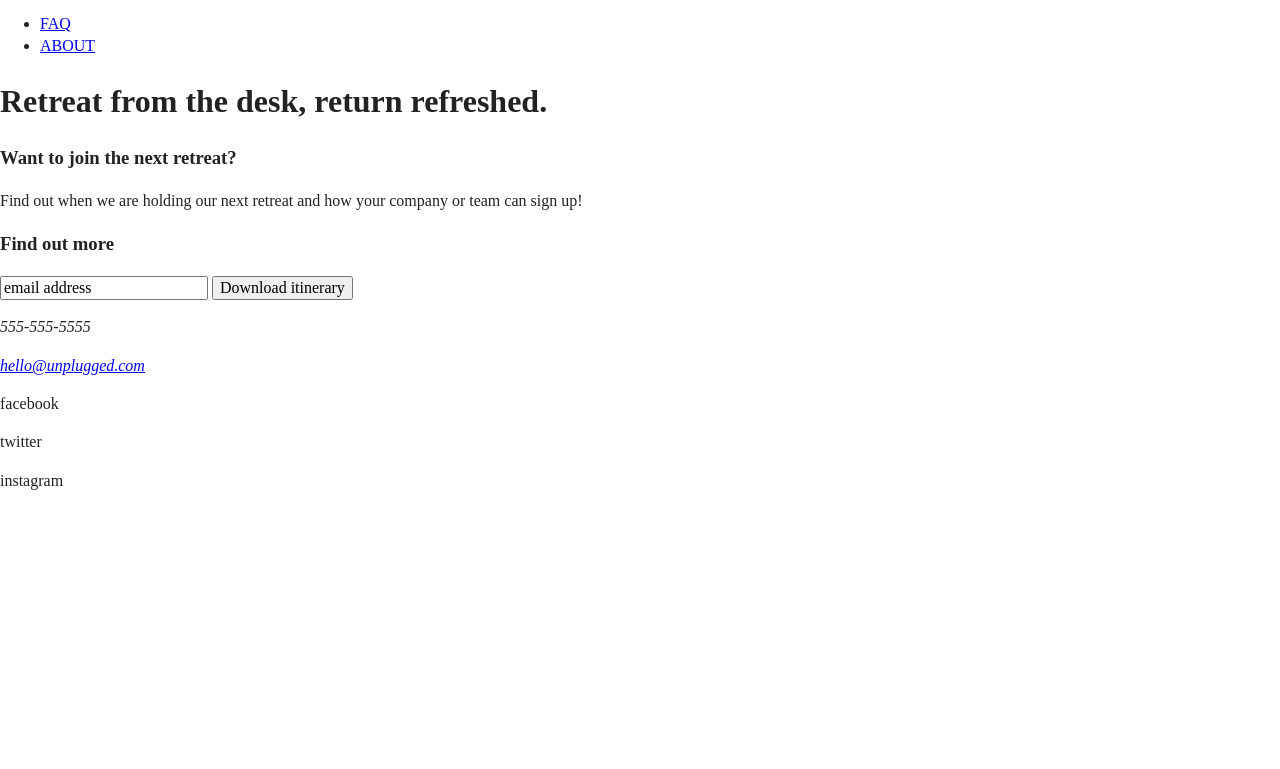
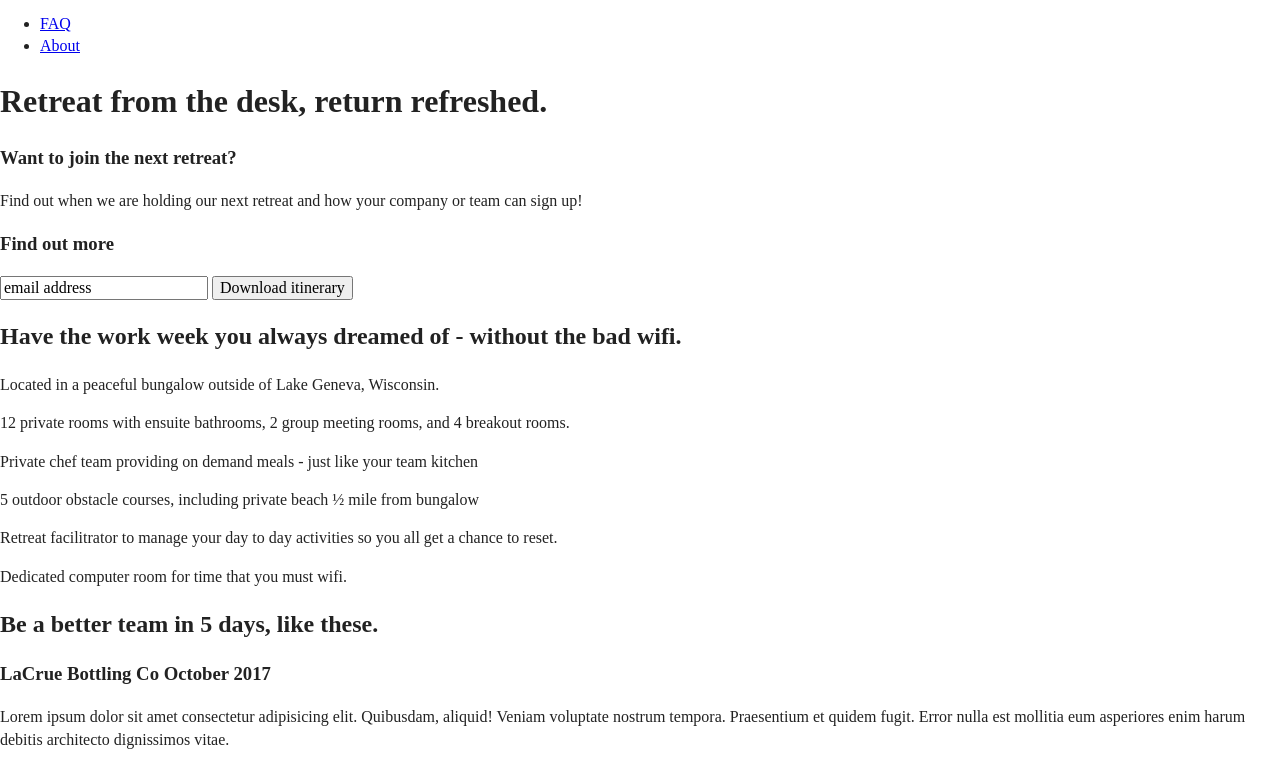
Before and after one commit to CBennett01/unplugged-project, a website: page index.html in a window 1280 px wide. Shown: the part 27-796 px from the top of the page. Drawn offline with Linux system fonts and the light colour scheme.

Commit message:
Second half of HTML done

```diff
--- a/index.html
+++ b/index.html
@@ -11,6 +11,7 @@
   <meta property="og:type" content="">
   <meta property="og:url" content="">
   <meta property="og:image" content="">
+
 
   <link rel="manifest" href="../site.webmanifest">
   <link rel="apple-touch-icon" href="../icon.png">
@@ -32,7 +33,7 @@
       <nav>
         <ul>
           <li><a href="faq/index.html" target="_blank">FAQ</a></li>
-          <li><a href="about/index.html" target="_blank">ABOUT</a></li>
+          <li><a href="about/index.html" target="_blank">About</a></li>
         </ul>
       </nav>
     </div>
@@ -49,7 +50,9 @@
       <div class="content-wrapper">
         <div class="form-description">
           <h3>Want to join the next retreat?</h3>
-          <p>Find out when we are holding our next retreat and how your company or team can sign up!</p>
+          <p>
+            Find out when we are holding our next retreat and how your company or team can sign up!
+          </p>
         </div>
         <div class="form">
           <h3>Find out more</h3>
@@ -58,34 +61,110 @@
         </div>
       </div>
     </aside>
+
+
+    <section class="features">
+      <div class="content-wrapper">
+        <h2>Have the work week you always dreamed of - without the bad wifi.</h2>
+        <div class="features-items">
+          <article>
+            <p class="fontawesome-icon"></p>
+            <p class="features-item-description">
+              Located in a peaceful bungalow outside of Lake Geneva, Wisconsin.
+            </p>
+          </article>
+
+          <article>
+            <p class="fontawesome-icon"></p>
+            <p class="features-item-description">
+              12 private rooms with ensuite bathrooms, 2 group meeting rooms, and 4 breakout rooms.
+            </p>
+          </article>
+
+          <article>
+            <p class="fontawesome-icon"></p>
+            <p class="features-item-description">
+              Private chef team providing on demand meals - just like your team kitchen
+            </p>
+          </article>
+
+          <article>
+            <p class="fontawesome-icon"></p>
+            <p class="features-item-description">
+              5 outdoor obstacle courses, including private beach ½ mile from bungalow
+            </p>
+          </article>
+
+          <article>
+            <p class="fontawesome-icon"></p>
+            <p class="features-item-description">
+              Retreat facilitrator to manage your day to day activities so you all get a chance to reset.
+            </p>
+          </article>
+
+          <article>
+            <p class="fontawesome-icon"></p>
+            <p class="features-item-description">
+              Dedicated computer room for time that you must wifi.
+            </p>
+          </article>
+        </div> <!--end features-items div-->
+      </div> <!--end content wrapper div-->
+    </section>
+    <!--End of features section-->
+
+    <section class="reviews">
+      <div class="content-wrapper">
+        <h2>Be a better team in 5 days, like these.</h2>
+        <article>
+          <div>
+            <h3>LaCrue Bottling Co October 2017</h3>
+            <p>
+              Lorem ipsum dolor sit amet consectetur adipisicing elit. Quibusdam, aliquid! Veniam voluptate nostrum tempora. Praesentium et quidem fugit. Error nulla est mollitia eum asperiores enim harum debitis architecto dignissimos vitae.
+            </p>
+          </div>
+        </article>
+      </div>
+    </section>
+
   </main>
+  <!-- end main wrapper -->
 
   <footer>
     <div class="content-wrapper">
       <div class="footer-content">
         <div class="contact">
-
+          <h4>Contact</h4>
           <address>
             <p>555-555-5555</p>
-            <p><a href= "mailto: hello@unplugged.com">hello@unplugged.com</a></p>
+            <p>hello@unplugged.com</p>
           </address>
         </div>
         <div class="social">
-          <p>facebook</p>
-          <p>twitter</p>
-          <p>instagram</p>
+          <h4>Social</h4>
           <div class="social-icons">
-            <p><a href="https://www.facebook.com/yoursite" target="_blank"></a></p>
+            <p>
+              <a href="https://www.facebook.com/Skillcrush/" target="_blank"></a>
+            </p>
+            <p>
+              <a href="https://twitter.com/Skillcrush" target="_blank"></a>
+            </p>
+            <p>
+              <a href="https://www.instagram.com/skillcrush/" target="_blank"></a>
+            </p>
+
             <!--other social links here -->
           </div>
         </div>
-      </div>
+      </div>       <!-- footer content ends -->
     </div>
+    <!--footer content-wrapper ends-->
 
     <div class="copyright">
-
+      <p>Copyright 2022 | Unplugged</p>
     </div>
   </footer>
+  <!--footer section ends-->
     <script src="../js/vendor/modernizr-3.11.2.min.js"></script>
     <script src="../js/plugins.js"></script>
     <script src="../js/main.js"></script>
```
